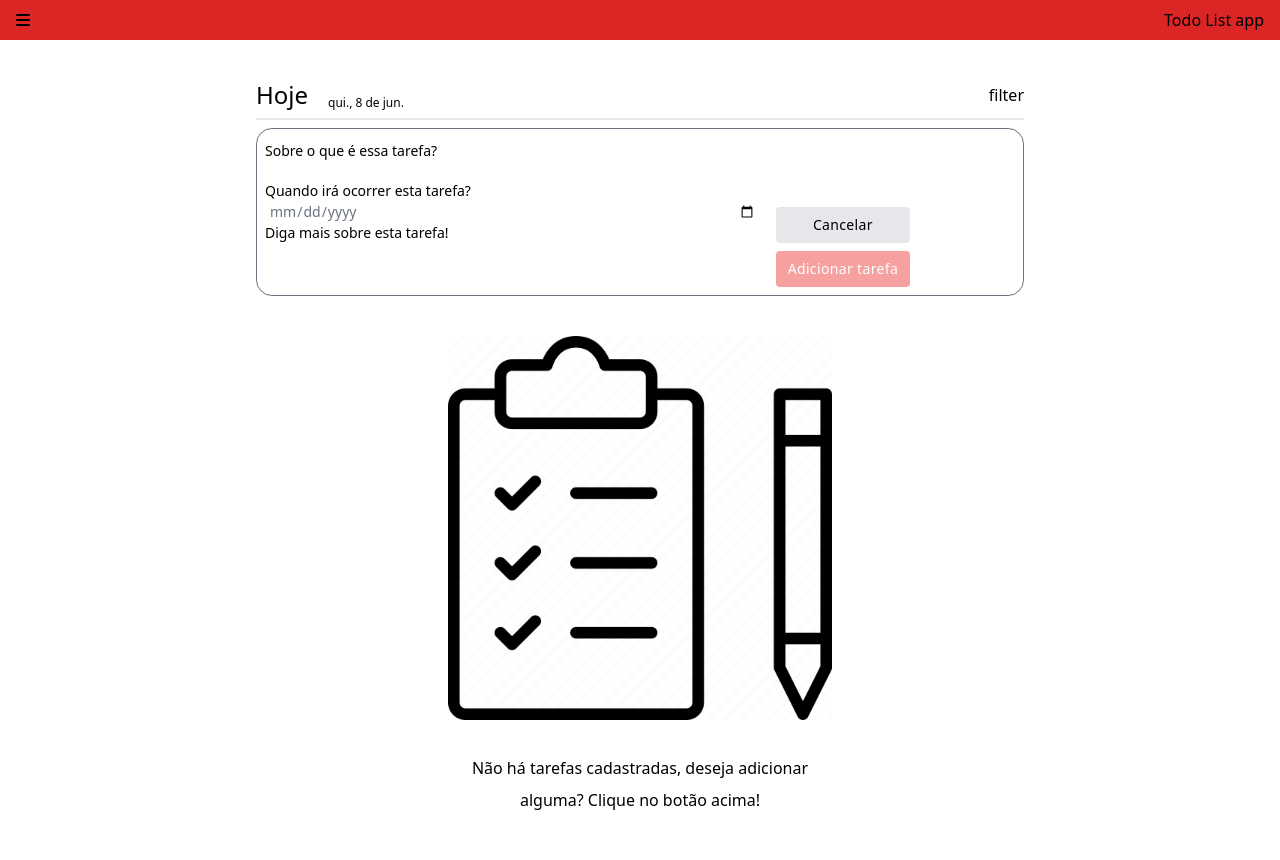
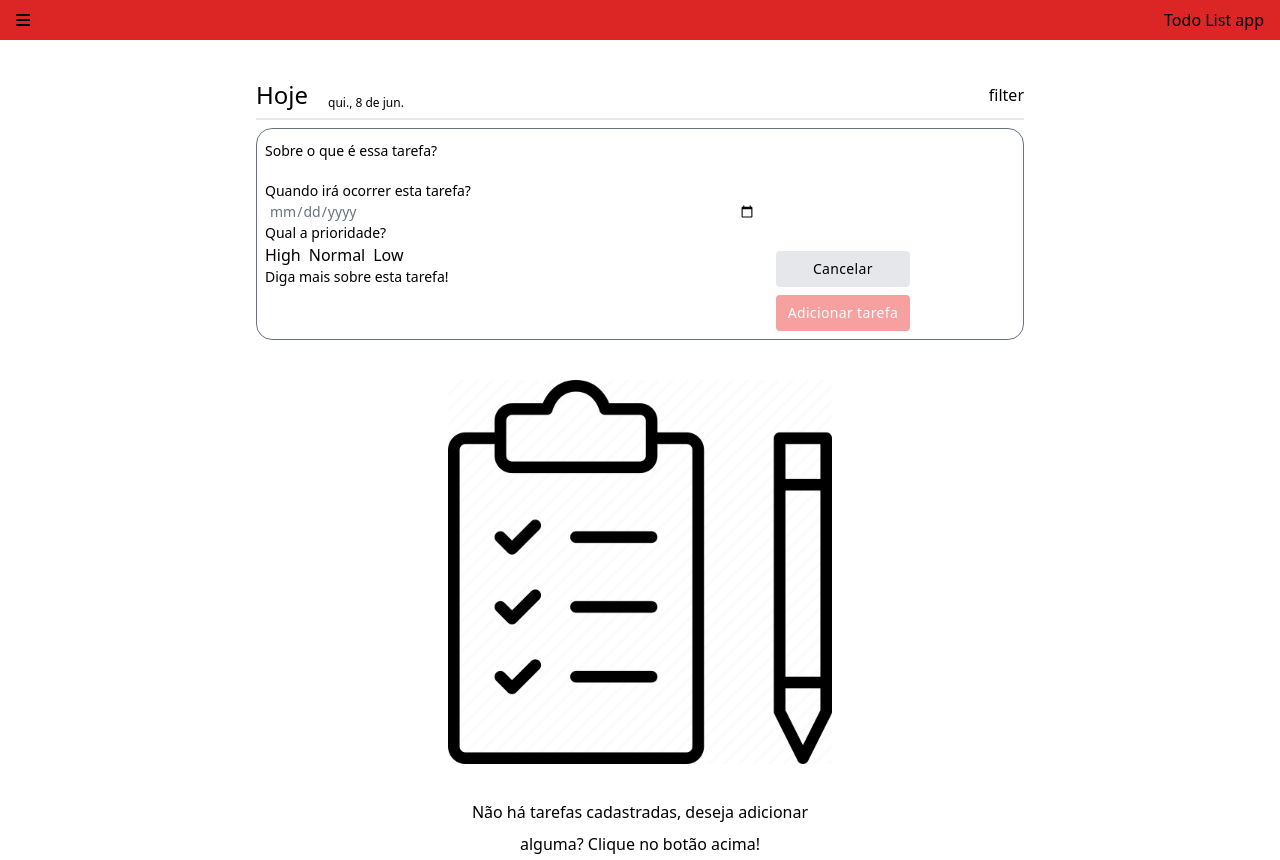
Before and after one commit to weedway/teste-frontend, a Vue app: page / in a window 1280 px wide. Both pictures are taken after a click on the button "Adicionar tarefa". Before the commit the page ends 816 px from the top, so only its background shows below. Built offline with nearby package versions, Linux system fonts and the light colour scheme.

Commit message:
Add priority functions and logic

```diff
--- a/src/components/addTask/index.vue
+++ b/src/components/addTask/index.vue
@@ -1,6 +1,6 @@
 <script setup lang="ts">
 import { ref, Ref } from 'vue';
-import { Task } from '../../interfaces';
+import { Task, priorityArr, Priority } from '../../interfaces';
 import { useTaskStore } from '../../store/tasks';
 
 const taskState = useTaskStore();
@@ -13,6 +13,10 @@ function addTaskToState(): void {
 function validateForm(): boolean {
   const { date, name } = auxTask.value;
   return date === undefined || name === undefined || name === '';
+}
+
+function selectPriority(type: Priority): void {
+  auxTask.value.priority = type;
 }
 </script>
 
@@ -41,6 +45,21 @@ function validateForm(): boolean {
           class="outline-none px-1 text-sm text-gray-500"
           v-model="auxTask.date"
         />
+      </div>
+
+      <div class="flex flex-col">
+        <label for="description" class="text-sm">Qual a prioridade?</label>
+
+        <div class="flex gap-2">
+          <div
+            class="cursor-pointer capitalize"
+            v-for="priority in priorityArr"
+            :key="priority"
+            @click="selectPriority(priority)"
+          >
+            {{ priority }}
+          </div>
+        </div>
       </div>
 
       <div class="flex flex-col">
--- a/src/interfaces/index.ts
+++ b/src/interfaces/index.ts
@@ -7,3 +7,4 @@ export interface Task {
 }
 
 export type Priority = 'high' | 'normal' | 'low';
+export const priorityArr: Array<Priority> = ['high', 'normal', 'low'];
```
